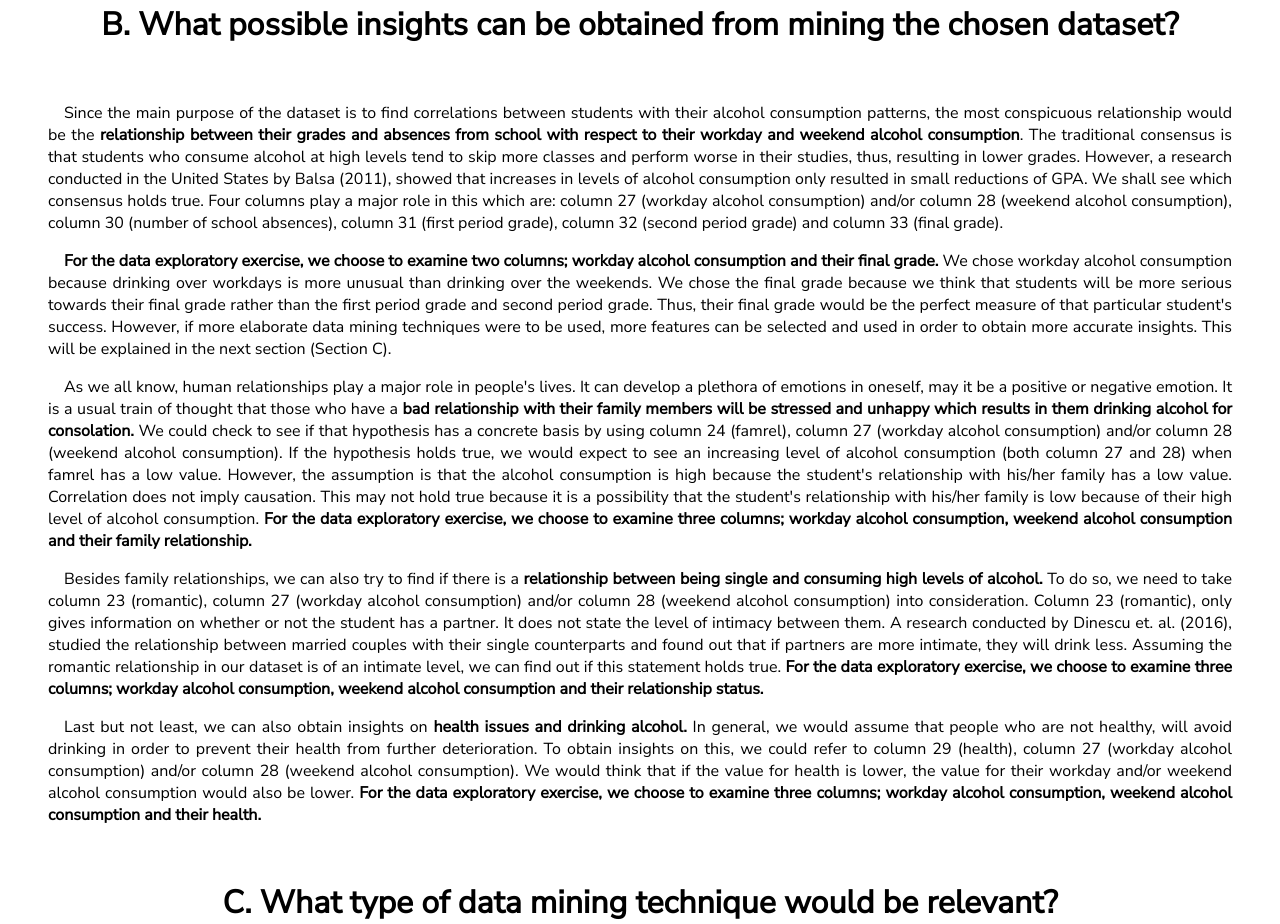
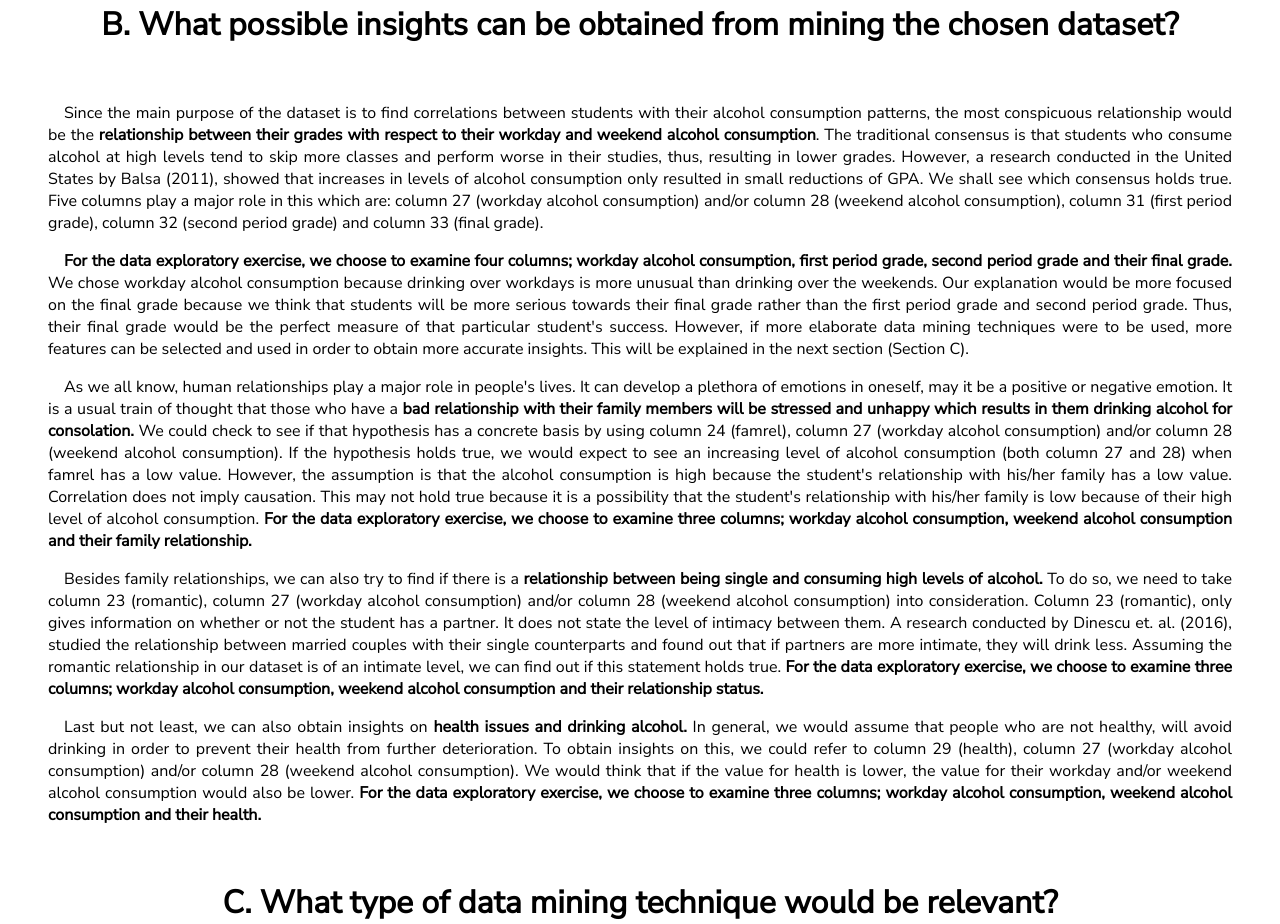
Before and after one commit to TiewKH/TiewKH.github.io, a plain HTML site: page ass1p1.html in a window 1280 px wide. Shown: the part 1456-2380 px from the top of the page. Drawn offline with Linux system fonts and the light colour scheme.

Commit message:
Part 1 Complete

```diff
--- a/ass1p1.html
+++ b/ass1p1.html
@@ -191,16 +191,16 @@
 
 		<p>
 			<tab1></tab1>Since the main purpose of the dataset is to find correlations between students with their alcohol consumption patterns, the most conspicuous relationship
-			would be the <b>relationship between their grades and absences from school with respect to their workday and weekend alcohol consumption</b>. The traditional
+			would be the <b>relationship between their grades with respect to their workday and weekend alcohol consumption</b>. The traditional
 			consensus is that students who consume alcohol at high levels tend to skip more classes and perform worse in their studies, thus, resulting in lower
 			grades. However, a research conducted in the United States by Balsa (2011), showed that increases in levels of alcohol consumption only resulted in small
-			reductions of GPA. We shall see which consensus holds true. Four columns play a major role in this which are: column 27 (workday alcohol consumption)
-			and/or column 28 (weekend alcohol consumption), column 30 (number of school absences), column 31 (first period grade), column 32 (second period grade) and
+			reductions of GPA. We shall see which consensus holds true. Five columns play a major role in this which are: column 27 (workday alcohol consumption)
+			and/or column 28 (weekend alcohol consumption), column 31 (first period grade), column 32 (second period grade) and
 			column 33 (final grade).
 		</p>
 		<p>
-			<tab1></tab1><b>For the data exploratory exercise, we choose to examine two columns; workday alcohol consumption and their final grade.</b> We chose workday alcohol
-			consumption because drinking over workdays is more unusual than drinking over the weekends. We chose the final grade because we think that students will be
+			<tab1></tab1><b>For the data exploratory exercise, we choose to examine four columns; workday alcohol consumption, first period grade, second period grade and their final grade.</b>
+			We chose workday alcohol consumption because drinking over workdays is more unusual than drinking over the weekends. Our explanation would be more focused on the final grade because we think that students will be
 			more serious towards their final grade rather than the first period grade and second period grade. Thus, their final grade would be the perfect measure of
 			that particular student's success. However, if more elaborate data mining techniques were to be used, more features can be selected and used in order to
 			obtain more accurate insights. This will be explained in the next section (Section C).
```
